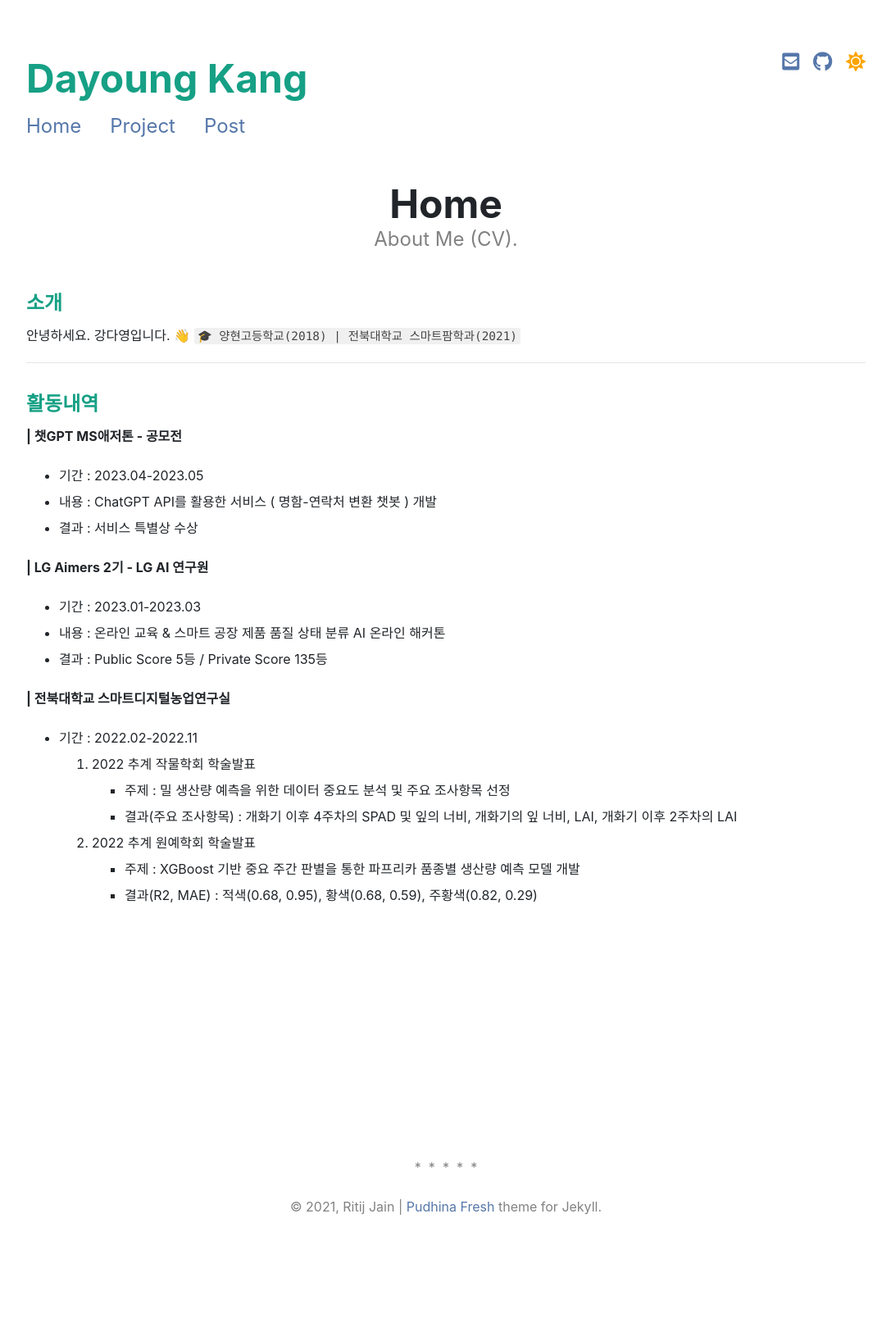
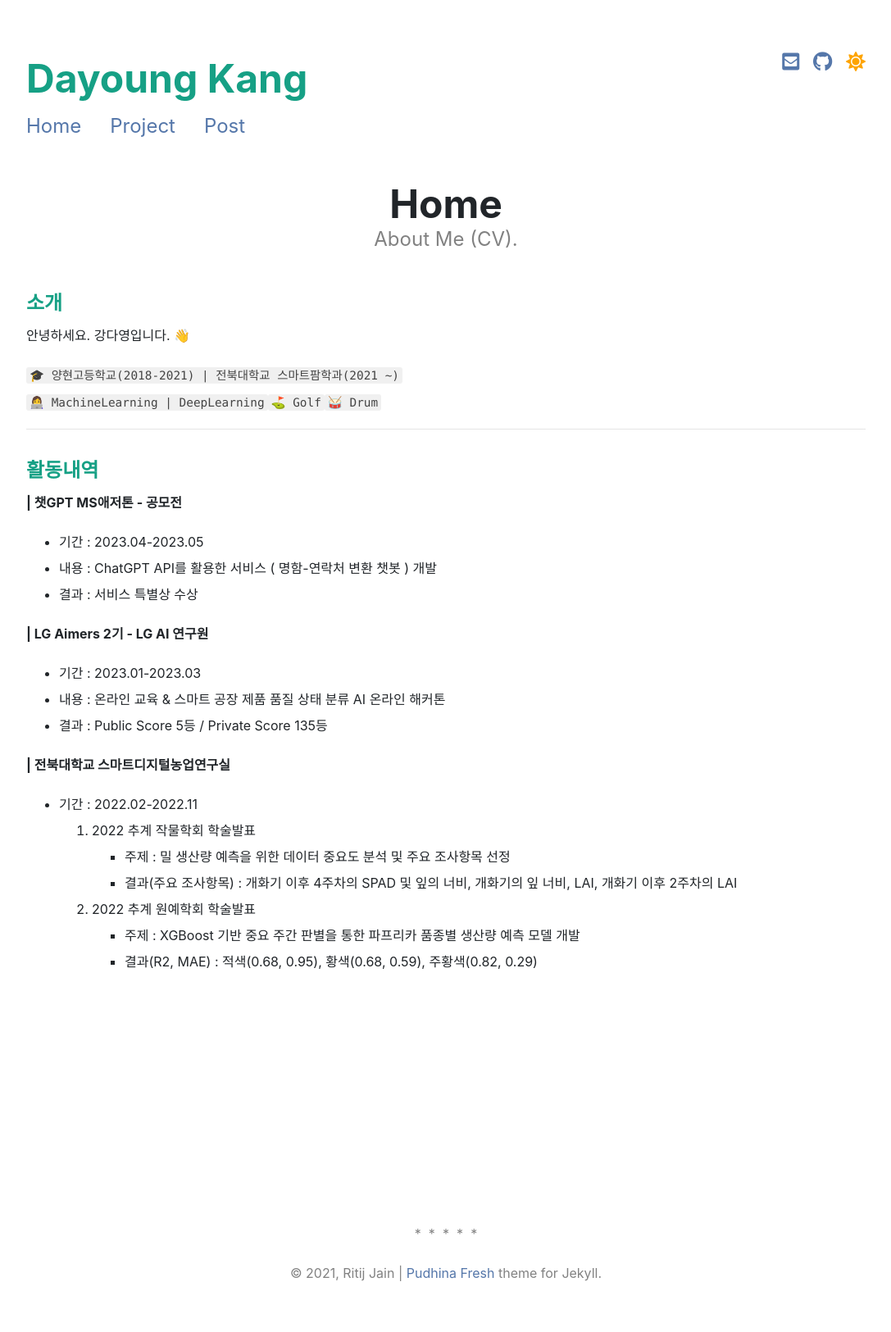
Before and after one commit to riverallzero/riverallzero.github.io, a Jekyll site: the page built from index.md, in a window 1280 px wide. Shown: the whole page at 82% size, without its empty margins (96-1183 px from the left). Built offline with Jekyll 4.4.1, drawn with Linux system fonts in a browser that asks for light colours; nearby versions of some CDN libraries; a style sheet for code colours, icons or effects is not loaded; before the commit the page ends 1544 px from its top, so only the background shows below that.

Commit message:
edit home

```diff
--- a/index.md
+++ b/index.md
@@ -10,8 +10,10 @@ sitemap:
 
 <h4 style="color:#16a085"><strong>소개</strong></h4>
 
-안녕하세요. 강다영입니다. 👋
-<code>🎓 양현고등학교(2018) | 전북대학교 스마트팜학과(2021)</code><br>
+안녕하세요. 강다영입니다. 👋<br>
+
+<code>🎓 양현고등학교(2018-2021) | 전북대학교 스마트팜학과(2021 ~)</code><br>
+<code>👩‍💻 MachineLearning | DeepLearning</code><code>⛳️ Golf</code><code>🥁 Drum</code>
 
 ---
 
```
